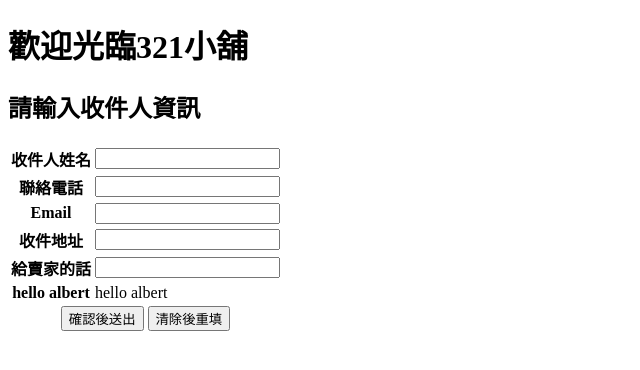
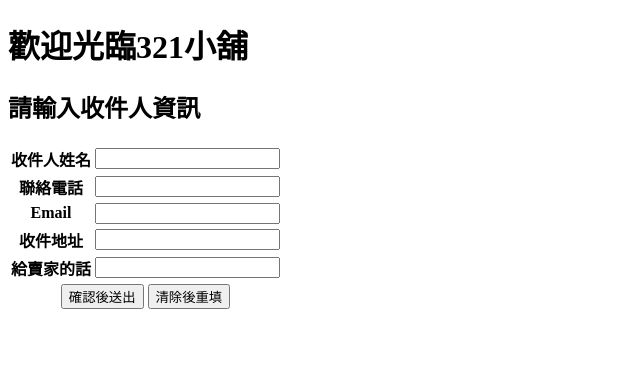
Before and after one commit to MiruOrange/oneMarket, a Django app: page / in a window 1280 px wide. Shown: the top 370 px of the page, without its empty margins (0-640 px from the left). Run offline with Django 4.2, Linux system fonts and the light colour scheme.

Commit message:
修正與albert打招呼的部份

```diff
--- a/templates/index.html
+++ b/templates/index.html
@@ -43,10 +43,6 @@
                 </td>
             </tr>
             <tr>
-                <th>hello albert</th>
-                <td>hello albert</td>
-            </tr>
-            <tr>
                 <th colspan="2">
                     <input type="submit" value="確認後送出">
                     <input type="reset" value="清除後重填">
```
